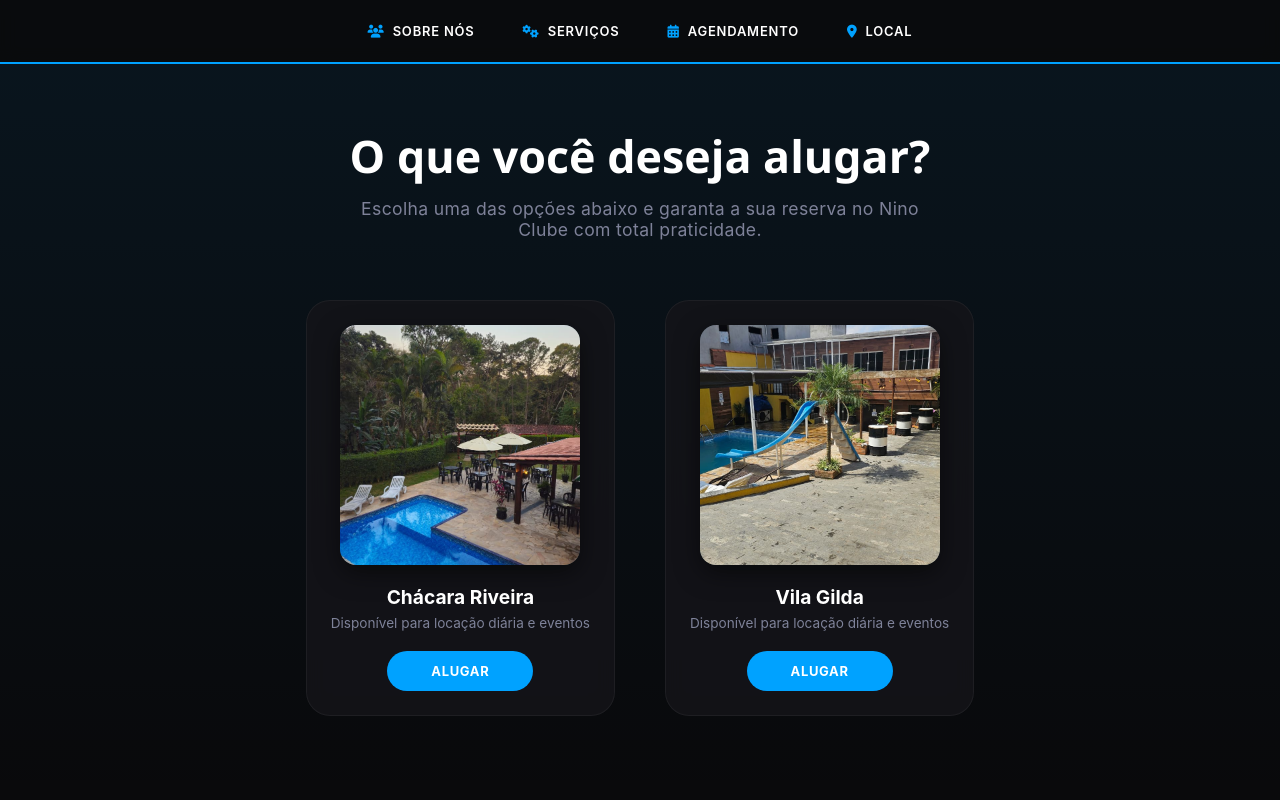
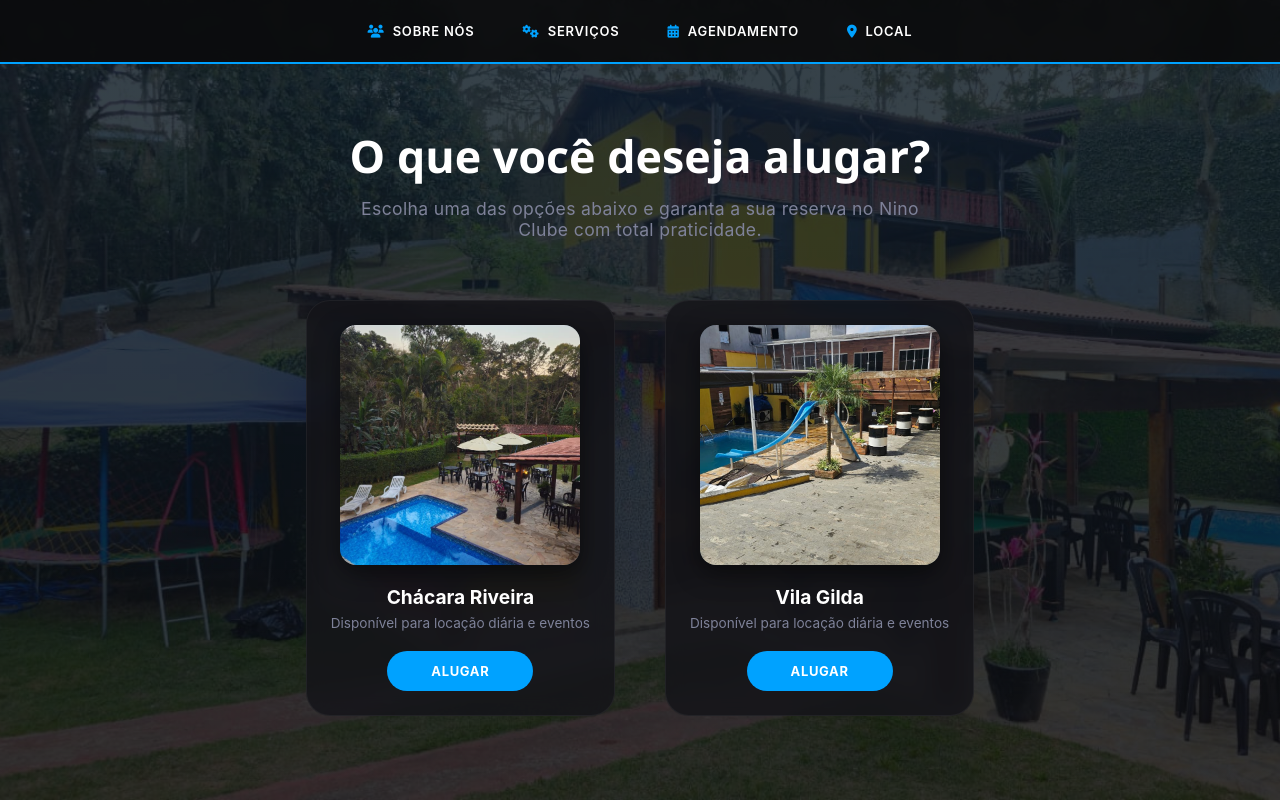
Before and after one commit to predador33/NinoClube, a plain HTML site: page index.html in a window 1280 px wide. Shown: the top 800 px of the page. Drawn offline with Linux system fonts and the light colour scheme.

Commit message:
style.css

```diff
--- a/style.css
+++ b/style.css
@@ -31,7 +31,7 @@ body::before {
     width: 100%;
     height: 100%;
     /* Caminho limpo, apontando para o arquivo com hífens */
-    background-image: url('imagens/nino-capa-rivieira.jpeg');
+    background-image: url('nino-capa-rivieira.jpeg');
     background-size: cover;
     background-position: center;
     background-repeat: no-repeat;
```
